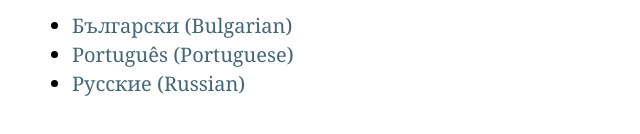
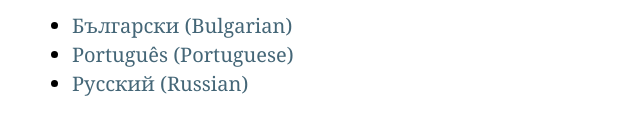
Before and after one commit to marijnh/Eloquent-JavaScript, a website: page html/index.html in a window 1280 px wide. Shown: the part 2322-2456 px from the top of the page, 258-898 px from the left. Drawn offline with Linux system fonts and the light colour scheme; files whose address does not match are found by name.

Commit message:
Correct Russian language link
"Русские" - group of Russians, Russian people
"Русский" - Russian language, adj. Russian

```diff
--- a/html/index.html
+++ b/html/index.html
@@ -106,7 +106,7 @@
   <ul class=translations>
     <li><a href="http://to6esko.github.io/">Български (Bulgarian)</a></li>
     <li><a href="https://github.com/braziljs/eloquente-javascript">Português (Portuguese)</a></li>
-    <li><a href="https://karmazzin.gitbooks.io/eloquentjavascript_ru/content/">Русские (Russian)</a></li>
+    <li><a href="https://karmazzin.gitbooks.io/eloquentjavascript_ru/content/">Русский (Russian)</a></li>
   </ul>
 
 </article>
```
